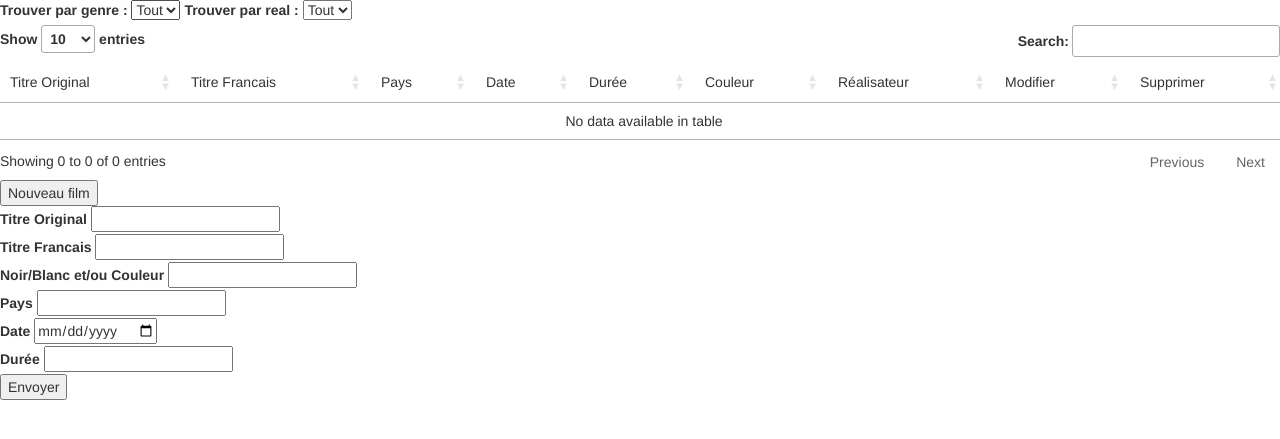
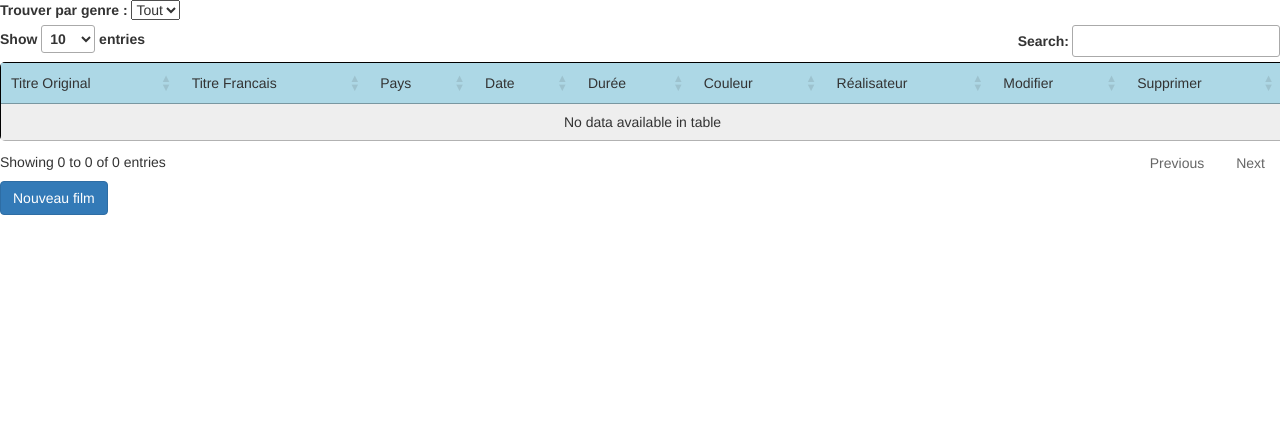
Before and after one commit to ZeddZull/CrudFilm, a PHP site: template views/film.twig in a window 1280 px wide. Shown: the top 439 px of the page. Run offline with PHP 8.4, Linux system fonts and the light colour scheme; the template is opened without the code that fills it, so the values that code supplies are empty; some libraries are stand-ins or nearby versions.

Commit message:
Creation du style

```diff
--- a/views/film.twig
+++ b/views/film.twig
@@ -9,13 +9,6 @@
         <option value="0" selected>Tout</option>
         {% for genre in lesGenres %}
             <option value="{{genre.code_genre}}">{{genre.nom_genre}}</option>
-        {% endfor %}
-    </select>
-    <label for="reals">Trouver par real :</label>
-    <select id="reals">
-        <option value="0" selected>Tout</option>
-        {% for real in lesReals %}
-            <option value="{{real.code_indiv}}">{{real.prenom}} {{real.nom}}</option>
         {% endfor %}
     </select>
 </section>
@@ -45,40 +38,69 @@
         <td> {{film.dates}} </td>
         <td> {{film.duree}} </td>
         <td> {{film.couleur}} </td>
-        <td id="real"~{{film.code_film}}> {{film.prenom~" "~film.nom}} </td>
-        <td> <input value="Modifier" type="button" dataid="{{film.code_film}}" class="action"/> </td>
-        <td> <input value="Supprimer" type="button" dataid="{{film.code_film}}" class="action"/> </td>
+        <td dataid="{{film.realisateur}}"> {{film.prenom~" "~film.nom}} </td>
+        <td> <input value="Modifier" type="button" dataid="{{film.code_film}}" class="action btn btn-warning btn-sm" /> </td>
+        <td> <input value="Supprimer" type="button" dataid="{{film.code_film}}" class="action btn btn-danger btn-sm"/> </td>
       </tr>
         {% endfor %}
     </tbody>
   </table>
 </section>
 <section>
-  <input type = "button" id="add" value="Nouveau film" />
+  <input type = "button" id="add" value="Nouveau film" class="btn btn-primary"/>
 
-  <div id="addFilm">
+  <form id="addFilm" class="form-horizontal">
     {# Création du champs permettant d'editer de nouveaux films #}
-
-    <label for="titreOriginal"> Titre Original </label>
+    <div class="form-group">
+        <label for="titreOriginal" class="col-sm-2 control-label"> Titre Original </label>
+        <div class="col-sm-10">
             <input type="text" id="titreOriginal" name="titreOriginal">
-    <br>
-    <label for="titreFrancais"> Titre Francais </label>
+        </div>
+    </div>
+    <div class="form-group">
+        <label for="titreFrancais" class="col-sm-2 control-label"> Titre Francais </label>
+        <div class="col-sm-10">
             <input type="text" id="titreFrancais" name="titreFrancais">
-    <br>
-    <label for="couleur"> Noir/Blanc et/ou Couleur </label>
+        </div>
+    </div>
+    <div class="form-group">
+        <label for="couleur" class="col-sm-2 control-label"> Noir/Blanc et/ou Couleur </label>
+        <div class="col-sm-10">
             <input type="text" id="couleur" name="couleur">
-    <br>
-    <label for="pays"> Pays </label>
+        </div>
+    </div>
+    <div class="form-group">
+        <label for="pays" class="col-sm-2 control-label"> Pays </label>
+        <div class="col-sm-10">
             <input type="text" id="pays" name="pays">
-    <br>
-    <label for="date"> Date </label>
+        </div>
+    </div>
+    <div class="form-group">
+        <label for="date" class="col-sm-2 control-label"> Date </label>
+        <div class="col-sm-10">
             <input type="date" id="date" name="date">
-    <br>
-    <label for="duree"> Durée </label>
+        </div>
+    </div>
+    <div class="form-group">
+        <label for="duree" class="col-sm-2 control-label"> Durée </label>
+        <div class="col-sm-10">
             <input type="number" id="duree" name="duree">
-    <br>
+        </div>
+    </div>
+    <div class="form-group">
+        <label for="reals" class="col-sm-2 control-label">Réalisateur</label>
+        <div class="col-sm-10">
+            <select id="reals">
+                {% for real in lesReals %}
+                    <option value="{{real.code_indiv}}">{{real.prenom}} {{real.nom}}</option>
+                {% endfor %}
+            </select>
+        </div>
+    </div>
+    <div class="col-sm-offset-2 col-sm-10">
         <input type="button" id="envoie" value="Envoyer"/>
     </div>
+  </form>
 </section>
 
 {% endblock %}
--- a/views/header.twig
+++ b/views/header.twig
@@ -10,6 +10,7 @@
     <script src="//code.jquery.com/jquery-1.12.0.min.js"></script>
     <script src="//cdn.datatables.net/1.10.11/js/jquery.dataTables.min.js"></script>
     <script src="https://maxcdn.bootstrapcdn.com/bootstrap/3.3.6/js/bootstrap.min.js" integrity="sha384-0mSbJDEHialfmuBBQP6A4Qrprq5OVfW37PRR3j5ELqxss1yVqOtnepnHVP9aJ7xS" crossorigin="anonymous"></script>
+    <link rel="stylesheet" href="static/css/style.css" />
   </head>
   <body>
 
--- a/web/index.php
+++ b/web/index.php
@@ -22,8 +22,7 @@ $app->get('/',function() use($app){
 });
 
 $app->post("/ajouter",function(Request $request) use($app){
-	ajouter($request->get("titreO"),$request->get("titreF"),$request->get("pays"),$request->get("date"),$request->get("duree"),$request->get("couleur"));
-	return true;
+	return ajouter($request->get("titreO"),$request->get("titreF"),$request->get("pays"),$request->get("date"),$request->get("duree"),$request->get("couleur"),$request->get("real"));
 });
 
 $app->post("/modifier",function(Request $request) use($app){
--- a/web/static/css/style.css
+++ b/web/static/css/style.css
@@ -1,3 +1,19 @@
 #addFilm{
 	display:none;
 }
+thead{
+	background-color:lightblue;
+}
+
+table.dataTable .odd {
+	background-color:#EEE;
+}
+table.dataTable .even{
+	background-color:#DDD;
+}
+table.dataTable{
+	border-style:solid;
+	border-color:black;
+	border-width:thin;
+	border-radius:5px;
+}
--- a/web/static/js/main.js
+++ b/web/static/js/main.js
@@ -14,6 +14,7 @@ $('#envoie').click(function(){
 	var pays = $('#pays').val();
 	var date = $('#date').val();
 	var duree = $('#duree').val();
+	var real = $('#reals option:selected')
 	$.ajax({
 		type:'POST',
 		url:'/ajouter',
@@ -22,9 +23,10 @@ $('#envoie').click(function(){
 				couleur:couleur,
 				pays:pays,
 				date:date,
-				duree:duree
+				duree:duree,
+				real:real.val()
 				}
-	}).done(function(){
+	}).done(function(codeFilm){
 		$('#addFilm').toggle();
 
 		var oModif = $("button");
@@ -36,12 +38,14 @@ $('#envoie').click(function(){
 		oSuppr.attr("value","Supprimer");
 
 		$("#lesFilms").DataTable().row.add([
+			codeFilm,
 			titreO,
 			titreF,
 			pays,
 			date,
 			duree,
 			couleur,
+			real.text(),
 			"Actualiser",
 			"Actualiser"
 		]).draw();
@@ -56,8 +60,14 @@ $(".action").click(function(){
 
 	if(valeur == "Modifier"){
 		oCases.attr("contentEditable","true");
-		$("#" + codeFilm).css("backgroundColor","lightblue");
+		$("#" + codeFilm).css("backgroundColor","#FAFC64");
 		$(this).attr("value","Sauver");
+		$("#" + codeFilm +" .btn-warning").attr("class","action btn btn-success btn-sm");
+		var select = $("#reals").clone();
+		select.attr("id","realModif"+codeFilm);
+		oCases.eq(6).html(select);
+		$("#realModif"+codeFilm+ 'option[value="'+oCases.eq(6).attr("dataid")+'"]').prop('selected',true);
+
 	} else {
 		if(valeur == "Sauver"){
 			if(confirm("Voulez vous sauver ces modification ?")){
@@ -90,7 +100,12 @@ $(".action").click(function(){
 			}
 			$("#" + codeFilm + " td:not(:has(button))").attr("contentEditable","false");
 			$(this).attr("value","Modifier");
-			$("#" + codeFilm).css("backgroundColor","white");
+			if ($("#" + codeFilm).hasClass("odd")){
+				$("#" + codeFilm).css("backgroundColor","#EEEEEE");
+			} else {
+				$("#" + codeFilm).css("backgroundColor","#DDDDDD");
+			}
+			$("#" + codeFilm +" .btn-success").attr("class","action btn btn-warning btn-sm");
 		} else {
 			if (valeur == "Supprimer"){
 				$.ajax({
```
Also changed, not shown: modele/fonctionsUtilitaires.php (+5 -3 lines). Lines whose indentation alone changed are shown as unchanged.
